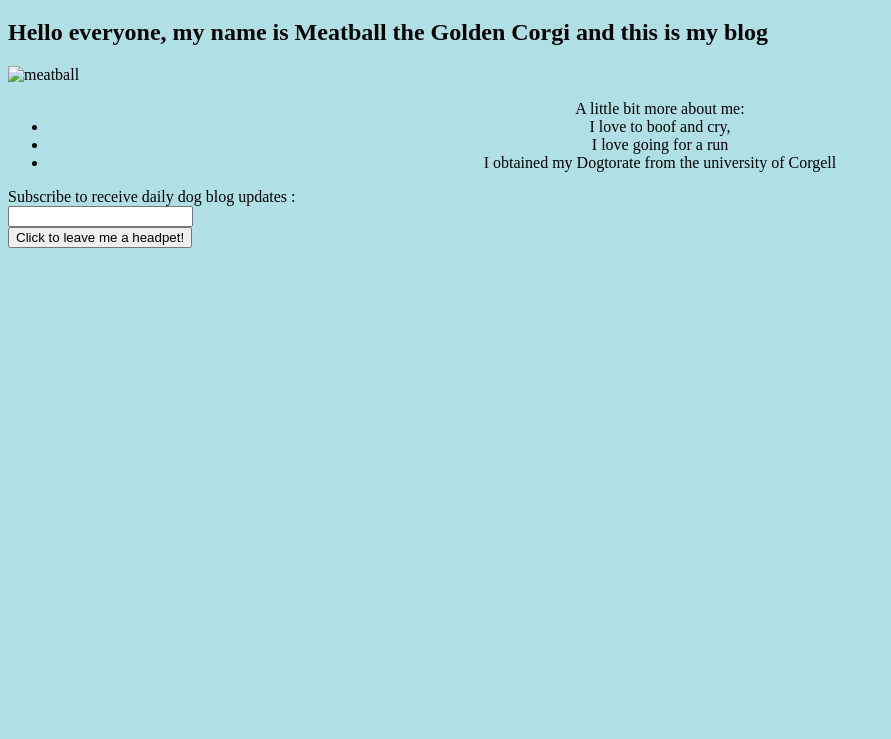
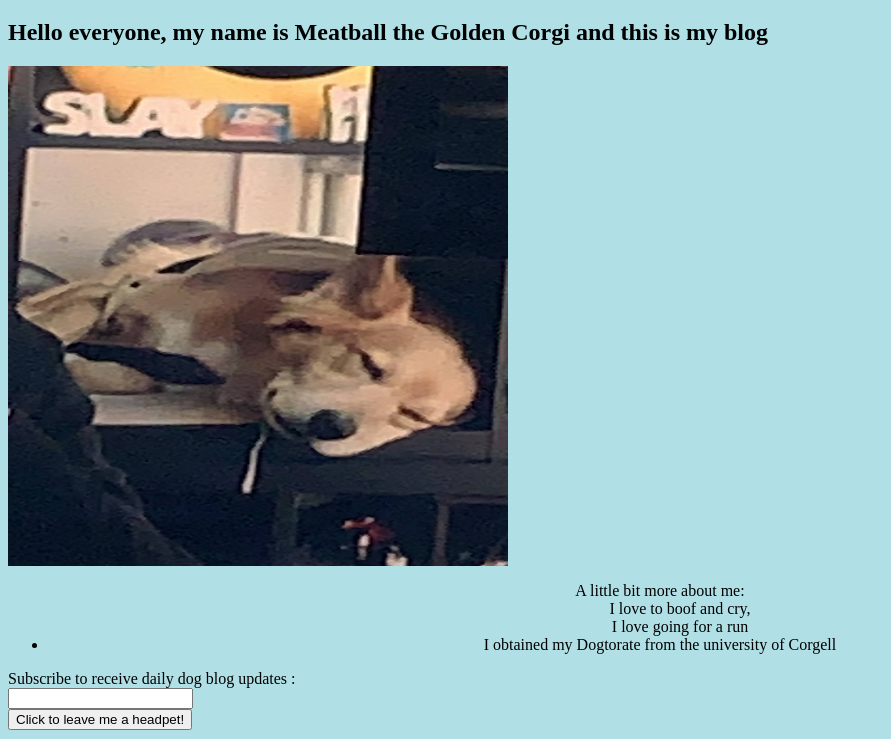
Before and after one commit to Symartinez21/Meatblog.github.io, a plain HTML site: page index.html in a window 1280 px wide. Shown: the part 61-800 px from the top of the page, without its empty margins (0-891 px from the left). Drawn offline with Linux system fonts and the light colour scheme.

Commit message:
images and listing

```diff
--- a/index.html
+++ b/index.html
@@ -9,10 +9,10 @@
 <h1 style="text-align:center;">Meatball</h1>
 
 <h2> Hello everyone, my name is Meatball the Golden Corgi and this is my blog</h2>
-<img src="Meatball.JPG" alt="meatball" width="500" height="500" style="vertical-align:top">
+<img src="meatball.jpg" alt="meatball" width="500" height="500" style="vertical-align:top">
 <ul style="text-align:center;"> A little bit more about me:
-  <li> I love to boof and cry,</li>
-    <li> I love going for a run</li>
+  <ul> I love to boof and cry,</ul>
+    <ol> I love going for a run</ol>
     <li>I obtained my Dogtorate from the university of Corgell</li>
   </ul>
 <label for="email"> Subscribe to receive daily dog blog updates :</label>
```
Also changed, not shown: meatball.jpg (added), meatball.jpg.jpg (deleted).
